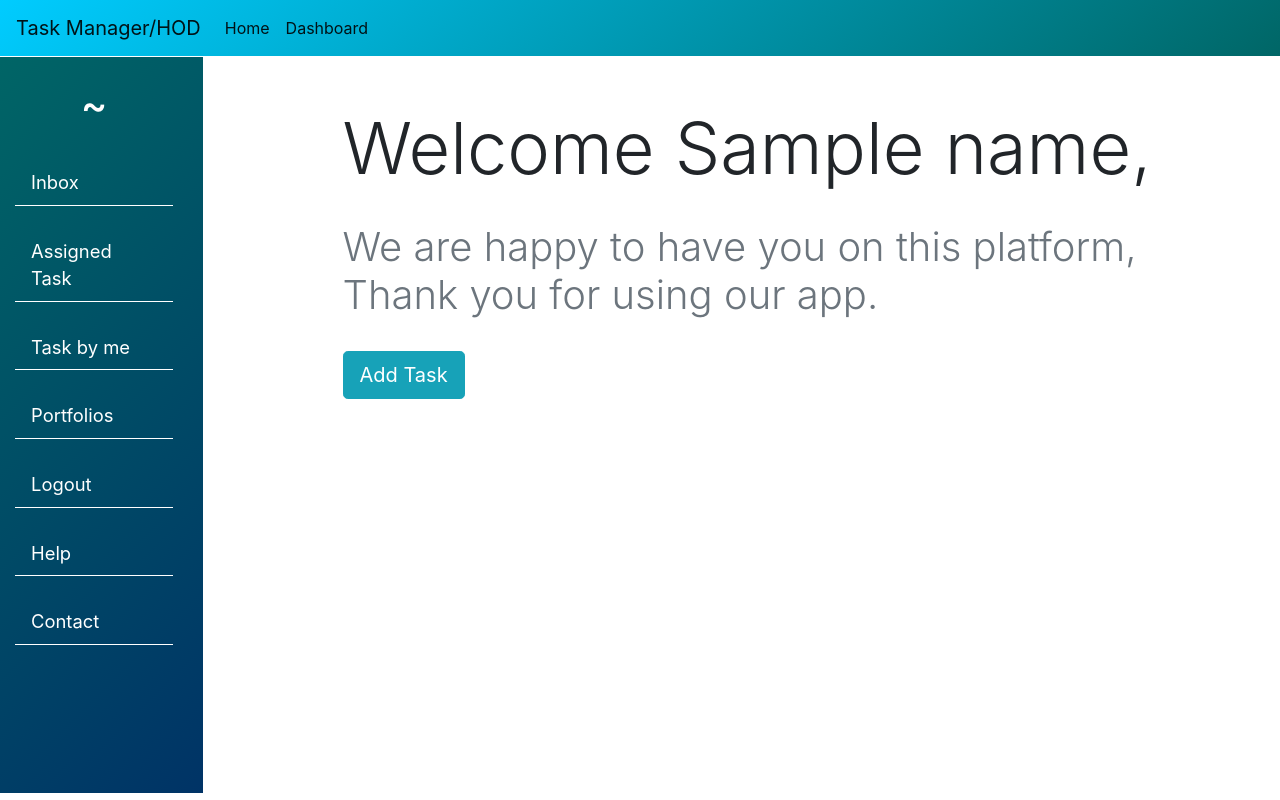
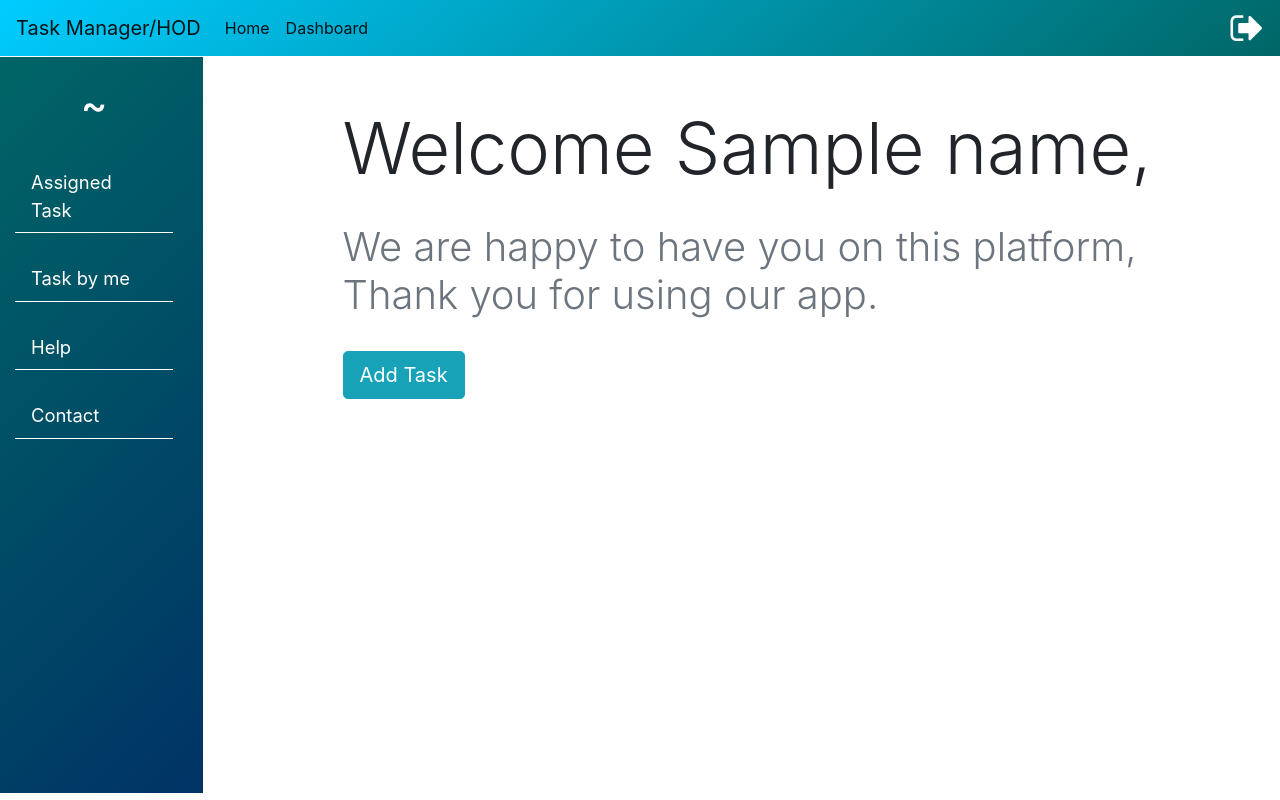
Before and after one commit to Manikanta05/taskmanager, a Flask app: template Templates/hod.html in a window 1280 px wide. Run offline with Flask 2, Linux system fonts and the light colour scheme; the template is opened without the code that fills it: most values are stand-ins (such as "Sample title", 1, 10 or a date in 2020); some libraries are stand-ins or nearby versions.

Commit message:
Updated templates

```diff
--- a/Templates/hod.html
+++ b/Templates/hod.html
@@ -6,6 +6,7 @@
     <meta name="viewport" content="width=device-width, initial-scale=1.0">
     <title>HOD Portal</title>
     <link rel="stylesheet" href="https://maxcdn.bootstrapcdn.com/bootstrap/4.0.0/css/bootstrap.min.css" integrity="sha384-Gn5384xqQ1aoWXA+058RXPxPg6fy4IWvTNh0E263XmFcJlSAwiGgFAW/dAiS6JXm" crossorigin="anonymous">
+    <link rel="stylesheet" href="https://cdnjs.cloudflare.com/ajax/libs/font-awesome/4.7.0/css/font-awesome.min.css">
     <style>
         body{
             overflow-x: hidden;
@@ -54,17 +55,15 @@
             </li>
           </ul>
         </div>
+        <a href="index.html"><i class="fa fa-sign-out" style="font-size:36px;color:white"></i></a>
     </nav>
 
     <div class="row">
         <div class="col col-lg-2 col-md-2 col-sm-4 sidebar">
             <h1 class="text-center mt-4">~</h1> <br>
             <div class="col sidebarA">
-                <a href="#" class="nav-link">Inbox</a><br>
                 <a href="/assignedTask" class="nav-link">Assigned Task</a><br>
                 <a href="/taskByme" class="nav-link">Task by me</a><br>
-                <a href="#" class="nav-link">Portfolios</a><br>
-                <a href="/" class="nav-link">Logout</a><br>
                 <a href="#" class="nav-link">Help</a><br>
                 <a href="#" class="nav-link">Contact</a><br>
             </div>
--- a/Templates/princi.html
+++ b/Templates/princi.html
@@ -6,6 +6,7 @@
     <meta name="viewport" content="width=device-width, initial-scale=1.0">
     <title>Prinicpal Portal</title>
     <link rel="stylesheet" href="https://maxcdn.bootstrapcdn.com/bootstrap/4.0.0/css/bootstrap.min.css" integrity="sha384-Gn5384xqQ1aoWXA+058RXPxPg6fy4IWvTNh0E263XmFcJlSAwiGgFAW/dAiS6JXm" crossorigin="anonymous">
+    <link rel="stylesheet" href="https://cdnjs.cloudflare.com/ajax/libs/font-awesome/4.7.0/css/font-awesome.min.css">
     <style>
         body{
             overflow-x: hidden;
@@ -54,16 +55,14 @@
             </li>
           </ul>
         </div>
+        <a href="index.html"><i class="fa fa-sign-out" style="font-size:36px;color:white"></i></a>
     </nav>
 
     <div class="row">
         <div class="col col-lg-2 col-md-2 col-sm-4 sidebar">
             <h1 class="text-center mt-4">~</h1> <br>
             <div class="col sidebarA">
-                <a href="#" class="nav-link">Inbox</a><br>
-                <a href="#" class="nav-link">Portfolios</a><br>
                 <a href="/taskByme" class="nav-link">Task by me</a><br>
-                <a href="/" class="nav-link">Logout</a><br>
                 <a href="#" class="nav-link">Help</a><br>
                 <a href="#" class="nav-link">Contact</a><br>
             </div>
--- a/Templates/prof.html
+++ b/Templates/prof.html
@@ -6,6 +6,7 @@
     <meta name="viewport" content="width=device-width, initial-scale=1.0">
     <title>Associate Professor Portal</title>
     <link rel="stylesheet" href="https://maxcdn.bootstrapcdn.com/bootstrap/4.0.0/css/bootstrap.min.css" integrity="sha384-Gn5384xqQ1aoWXA+058RXPxPg6fy4IWvTNh0E263XmFcJlSAwiGgFAW/dAiS6JXm" crossorigin="anonymous">
+    <link rel="stylesheet" href="https://cdnjs.cloudflare.com/ajax/libs/font-awesome/4.7.0/css/font-awesome.min.css">
     <style>
         body{
             overflow-x: hidden;
@@ -55,17 +56,15 @@
             </li>
           </ul>
         </div>
+        <a href="index.html"><i class="fa fa-sign-out" style="font-size:36px;color:white"></i></a>
     </nav>
 
     <div class="row">
         <div class="col col-lg-2 col-md-2 col-sm-4 sidebar">
             <h1 class="text-center mt-4">~</h1> <br>
             <div class="col sidebarA">
-                <a href="#" class="nav-link">Inbox</a><br>
-                <a href="#" class="nav-link">Portfolios</a><br>
                 <a href="/assignedTask" class="nav-link">Assigned Task</a><br>
                 <a href="/taskByme" class="nav-link">Task by me</a><br>
-                <a href="/" class="nav-link">Logout</a><br>
                 <a href="#" class="nav-link">Help</a><br>
                 <a href="#" class="nav-link">Contact</a><br>
             </div>
--- a/Templates/staffs.html
+++ b/Templates/staffs.html
@@ -6,6 +6,7 @@
     <meta name="viewport" content="width=device-width, initial-scale=1.0">
     <title>Prinicpal Portal</title>
     <link rel="stylesheet" href="https://maxcdn.bootstrapcdn.com/bootstrap/4.0.0/css/bootstrap.min.css" integrity="sha384-Gn5384xqQ1aoWXA+058RXPxPg6fy4IWvTNh0E263XmFcJlSAwiGgFAW/dAiS6JXm" crossorigin="anonymous">
+    <link rel="stylesheet" href="https://cdnjs.cloudflare.com/ajax/libs/font-awesome/4.7.0/css/font-awesome.min.css">
     <style>
         body{
             overflow-x: hidden;
@@ -54,6 +55,7 @@
             </li>
           </ul>
         </div>
+        <a href="index.html"><i class="fa fa-sign-out" style="font-size:36px;color:white"></i></a>
     </nav>
 
     <div class="row">
@@ -61,10 +63,7 @@
             <h1 class="text-center mt-4">~</h1> <br>
             <div class="col sidebarA">
                 <a href="./staffs.html" class="nav-link">Home</a><br>
-                <a href="#" class="nav-link">Inbox</a><br>
                 <a href="/assignedTask" class="nav-link">Assigned Task</a><br>
-                <a href="#" class="nav-link">Portfolios</a><br>
-                <a href="/" class="nav-link">Logout</a><br>
                 <a href="#" class="nav-link">Help</a><br>
                 <a href="#" class="nav-link">Contact</a><br>
             </div>
```
